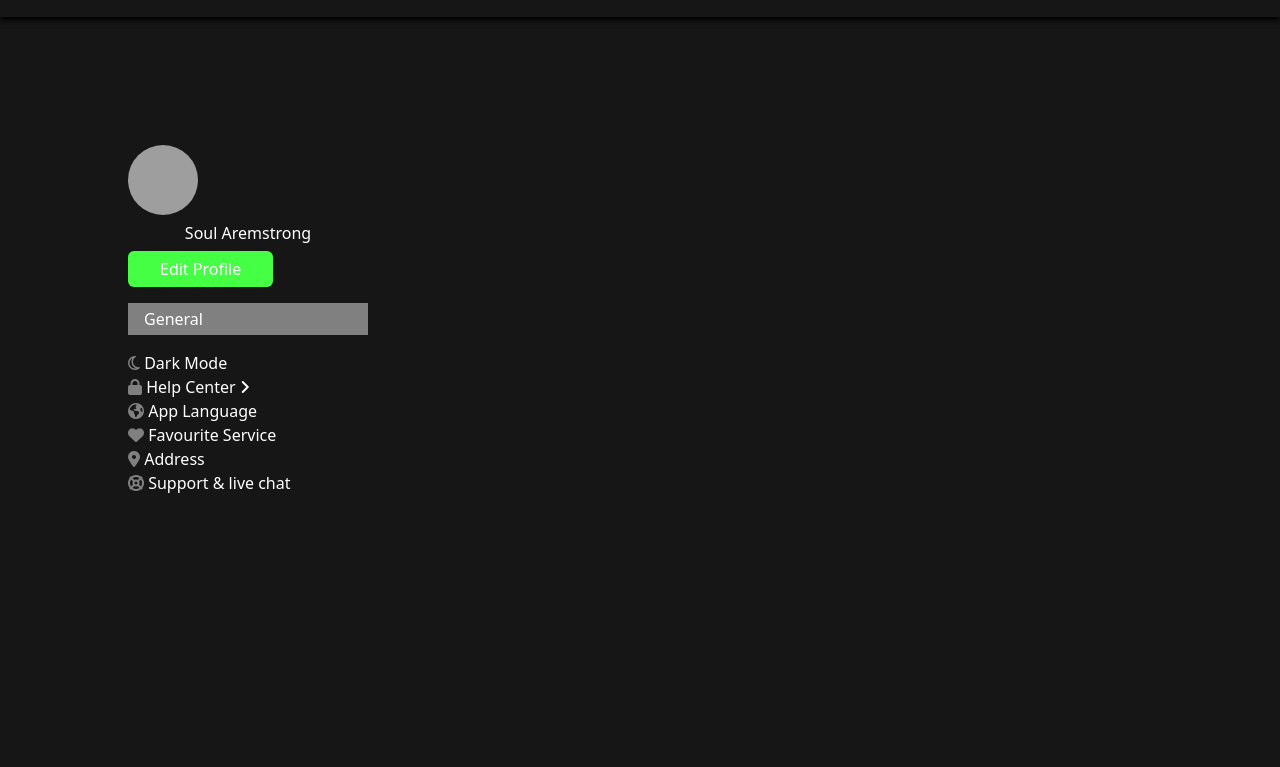
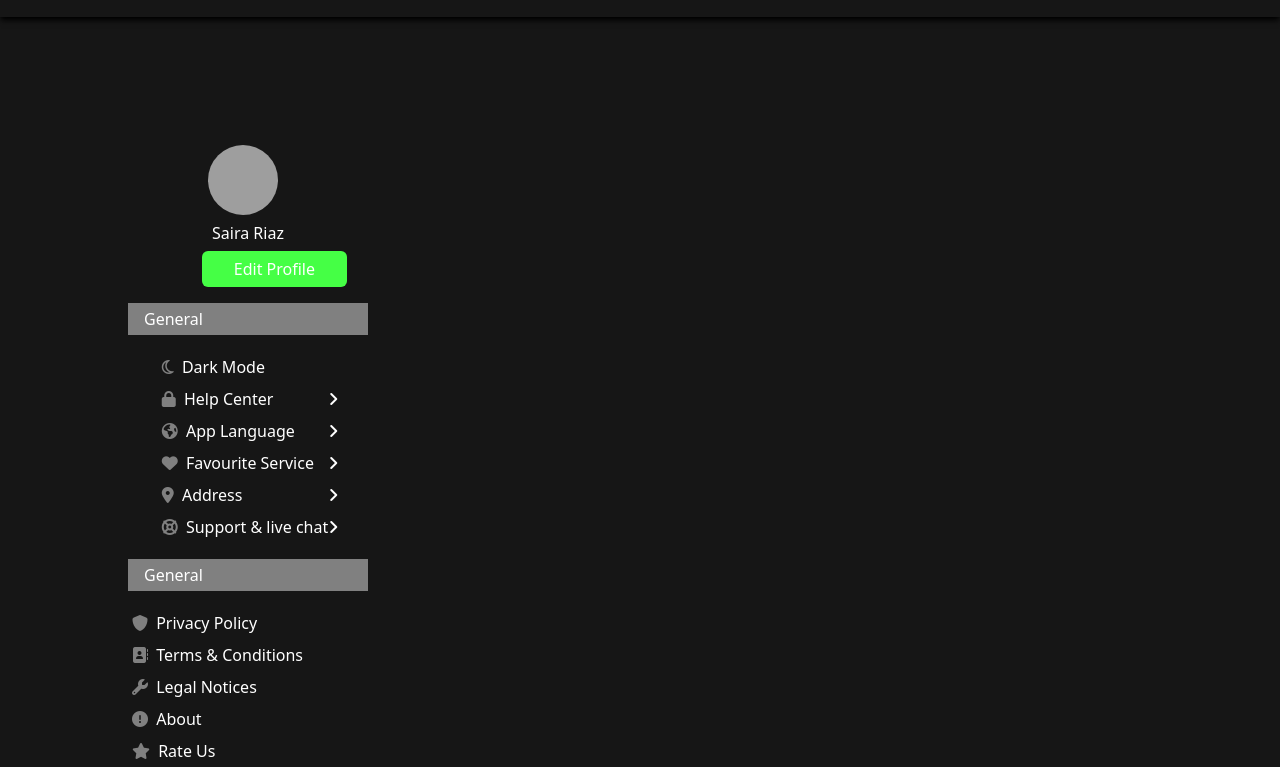
Before and after one commit to Saira2021/envoycan, a plain HTML site: page index.html in a window 1280 px wide. Shown: the part 73-840 px from the top of the page. Before the commit the page ends 800 px from the top, so only its background shows below. Drawn offline with nearby package versions, Linux system fonts and the light colour scheme; grey boxes are pictures that could not be loaded; some icons are missing.

Commit message:
Left side completed

```diff
--- a/index.html
+++ b/index.html
@@ -8,7 +8,10 @@
       rel="stylesheet"
       href="https://cdnjs.cloudflare.com/ajax/libs/font-awesome/4.7.0/css/font-awesome.min.css"
     />
-    <script src="https://kit.fontawesome.com/c8ac17ee63.js" crossorigin="anonymous"></script>
+    <script
+      src="https://kit.fontawesome.com/c8ac17ee63.js"
+      crossorigin="anonymous"
+    ></script>
     <link
       rel="stylesheet"
       href="path/to/font-awesome/css/font-awesome.min.css"
@@ -94,18 +97,18 @@
 
     <!-- Setting left side start -->
     <div class="mt-[10%] px-[10%] flex">
-      <div class="items-center">
-        <div class="w-20">
+      <div class="justify-items-center">
+        <div class="w-20 m-auto">
           <img
             class="rounded-full h-[70px] w-[70px]"
             src="./assets/profile-img.jpg"
             alt="Profile-image"
           />
         </div>
-        <div class="text-center py-1.5">
-          <p>Soul Aremstrong</p>
+        <div class="py-1.5 text-center">
+          <p>Saira Riaz</p>
         </div>
-        <div class="btn">
+        <div class="ml-[22%]">
           <button type="submit" class="bg-[#45ff45] px-8 py-1.5 rounded-md">
             Edit Profile
           </button>
@@ -118,23 +121,59 @@
 
         <!-- Icons -->
         <div>
-          <i class="fa fa-moon-o" style="color: grey"></i>
+          <i class="fa fa-moon-o mx-[4px] my-2" style="color: grey"></i>
           <span>Dark Mode</span>
-          <i class="fa-regular fa-toggle-large-on"></i>
+          <i class="fa-solid fa-toggle-large-on float-right my-2"></i>
+          <br />
+          <i class="fa fa-lock mx-[4px] my-2" style="color: grey"></i>
+          <span>Help Center</span>
+          <i class="fa-solid fa-angle-right float-right my-2"></i>
+          <br />
+          <i class="fa fa-globe mx-[4px] my-2" style="color: grey"></i>
+          <span>App Language</span>
+          <i class="fa-solid fa-angle-right float-right my-2"></i>
+          <br />
+          <i class="fa fa-heart mx-[4px] my-2" style="color: grey"></i>
+          <span>Favourite Service</span>
+          <i class="fa-solid fa-angle-right float-right my-2"></i>
+          <br />
+          <i class="fa fa-map-marker mx-[4px] my-2" style="color: grey"></i>
+          <span>Address</span>
+          <i class="fa-solid fa-angle-right float-right my-2"></i>
+          <br />
+          <i class="fa fa-support mx-[4px] my-2" style="color: grey"></i>
+          <span> Support & live chat</span>
+          <i class="fa-solid fa-angle-right float-right my-2"></i>
+        </div>
 
+        <div class="">
+          <div class="opacity-8 bg-[grey] px-4 my-4 py-1 w-60">
+            <p>General</p>
+          </div>
+
+          <i class="fa-solid fa-shield mx-[4px] my-2" style="color: grey"></i>
+          <span>Privacy Policy</span>
           <br />
-          <i class="fa fa-lock" style="color: grey"></i>
-          <span>Help Center</span>
-          <i class="fa-solid fa-angle-right"></i>
+          <i
+            class="fa-solid fa-address-book mx-[4px] my-2"
+            style="color: grey"
+          ></i>
+          <span>Terms & Conditions</span>
           <br />
-          <i class="fa fa-globe" style="color: grey"></i>
-          <span>App Language</span> <br />
-          <i class="fa fa-heart" style="color: grey"></i>
-          <span>Favourite Service</span> <br />
-          <i class="fa fa-map-marker" style="color: grey"></i>
-          <span>Address</span><br />
-          <i class="fa fa-support" style="color: grey"></i>
-          <span> Support & live chat</span>
+          <i
+            class="fa-solid fa-wrench mx-[4px] my-2"
+            style="color: grey"
+          ></i>
+          <span>Legal Notices</span>
+          <br />
+          <i
+            class="fa-solid fa-circle-exclamation mx-[4px] my-2"
+            style="color: grey"
+          ></i>
+          <span>About</span>
+          <br />
+          <i class="fa-solid fa-star mx-[4px] my-2" style="color: grey"></i>
+          <span>Rate Us</span>
         </div>
         <!-- General Part End -->
       </div>
```
